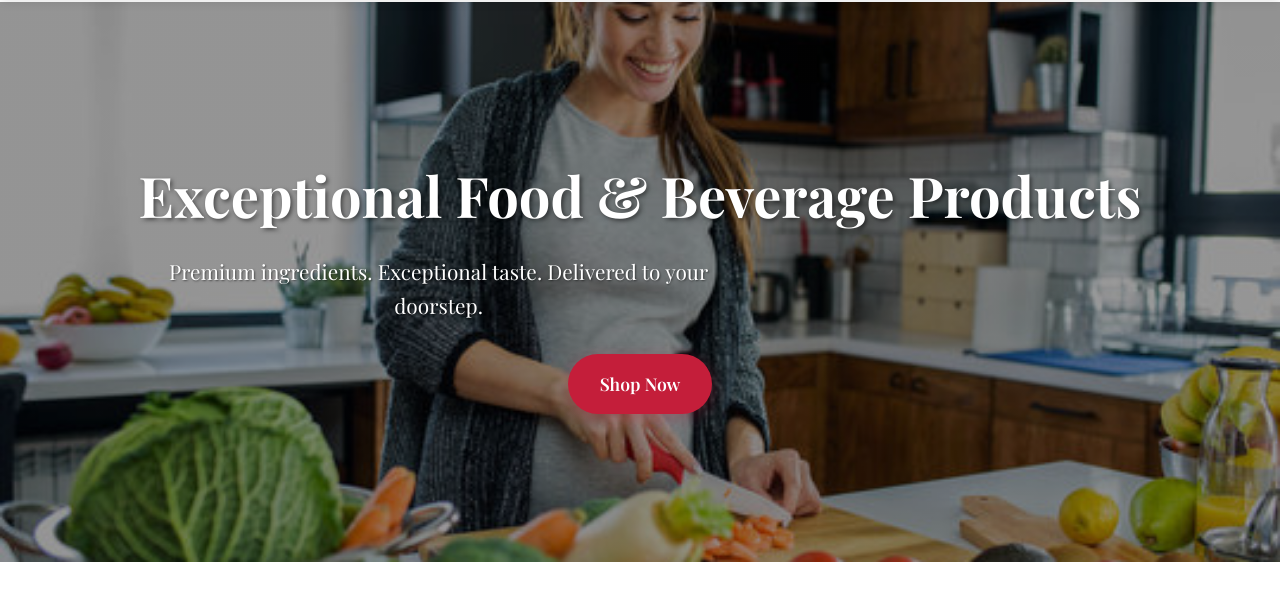
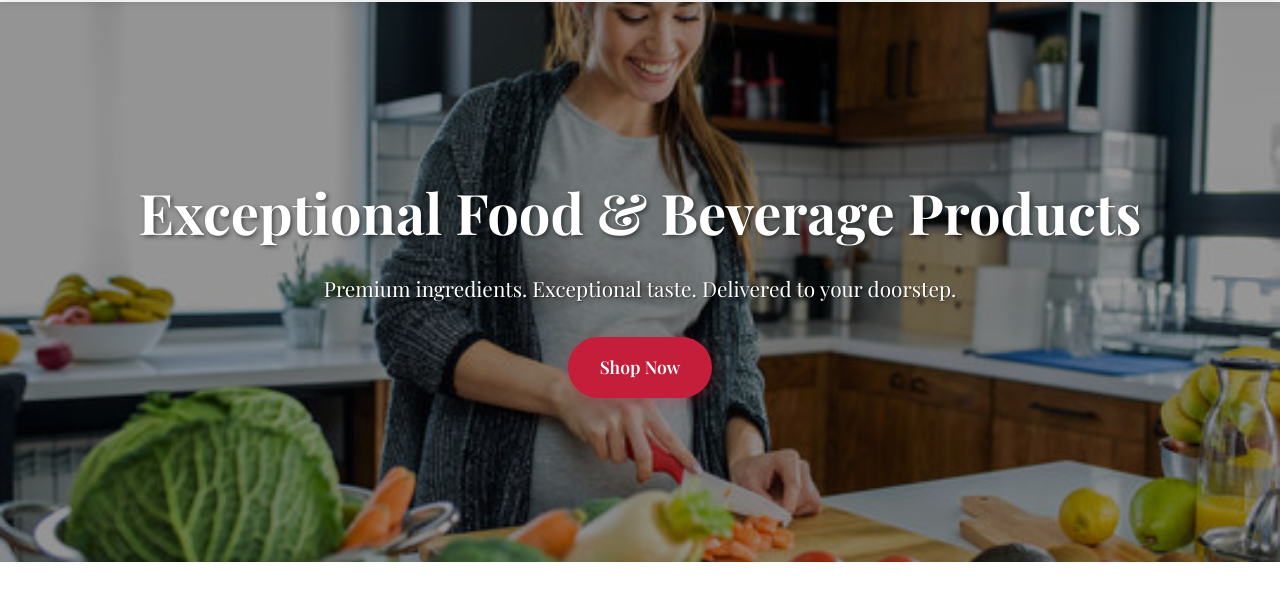
Before and after one commit to amralisamir2023/Delicious-Bites-Project, a PHP site: page /index.html in a window 1280 px wide. Shown: the part 78-680 px from the top of the page. Run offline with PHP 8.4, Linux system fonts and the light colour scheme; some web fonts are replaced.

Commit message:
Update style.css

```diff
--- a/css/style.css
+++ b/css/style.css
@@ -104,7 +104,7 @@ main {
 .hero-content p {
     font-size: 1.3rem;
     margin-bottom: 2rem;
-    max-width: 600px;
+    /* max-width: 600px; */
     text-shadow: 1px 1px 2px rgba(0,0,0,0.5);
 }
 
```
